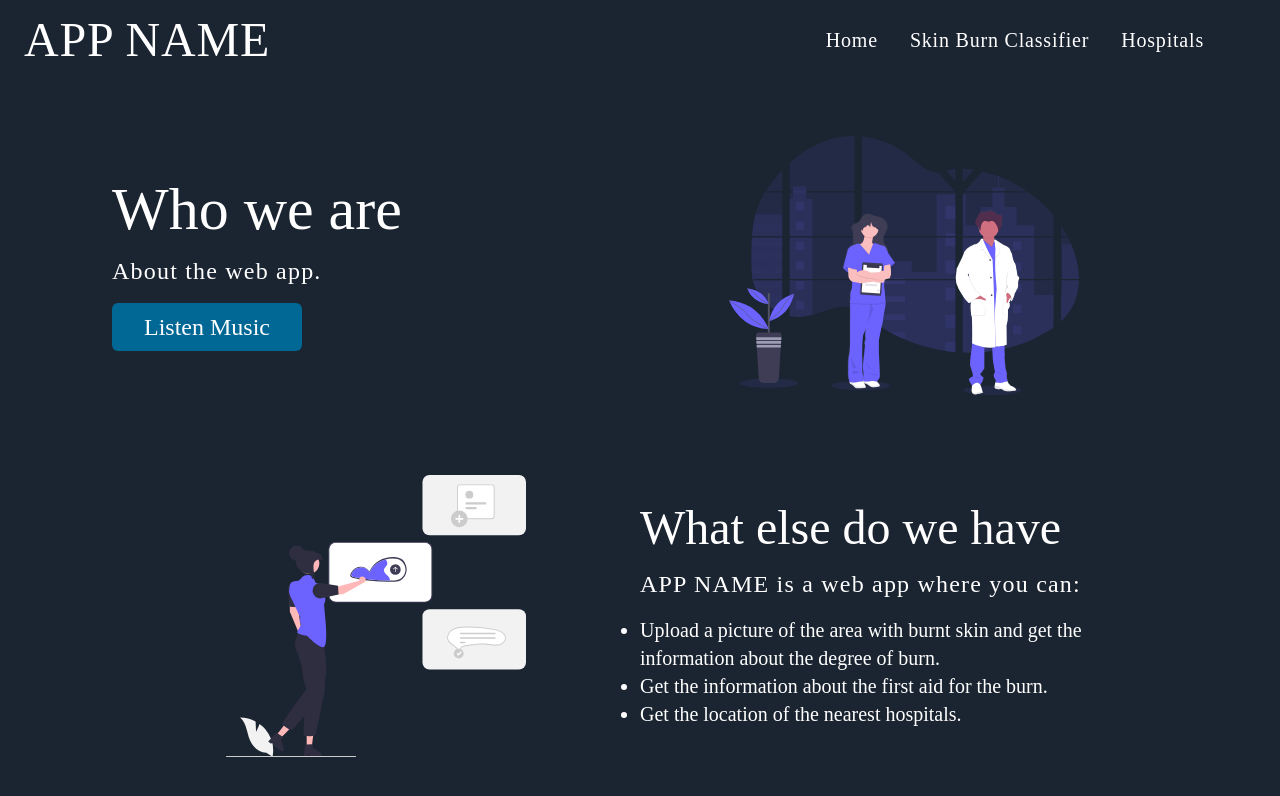
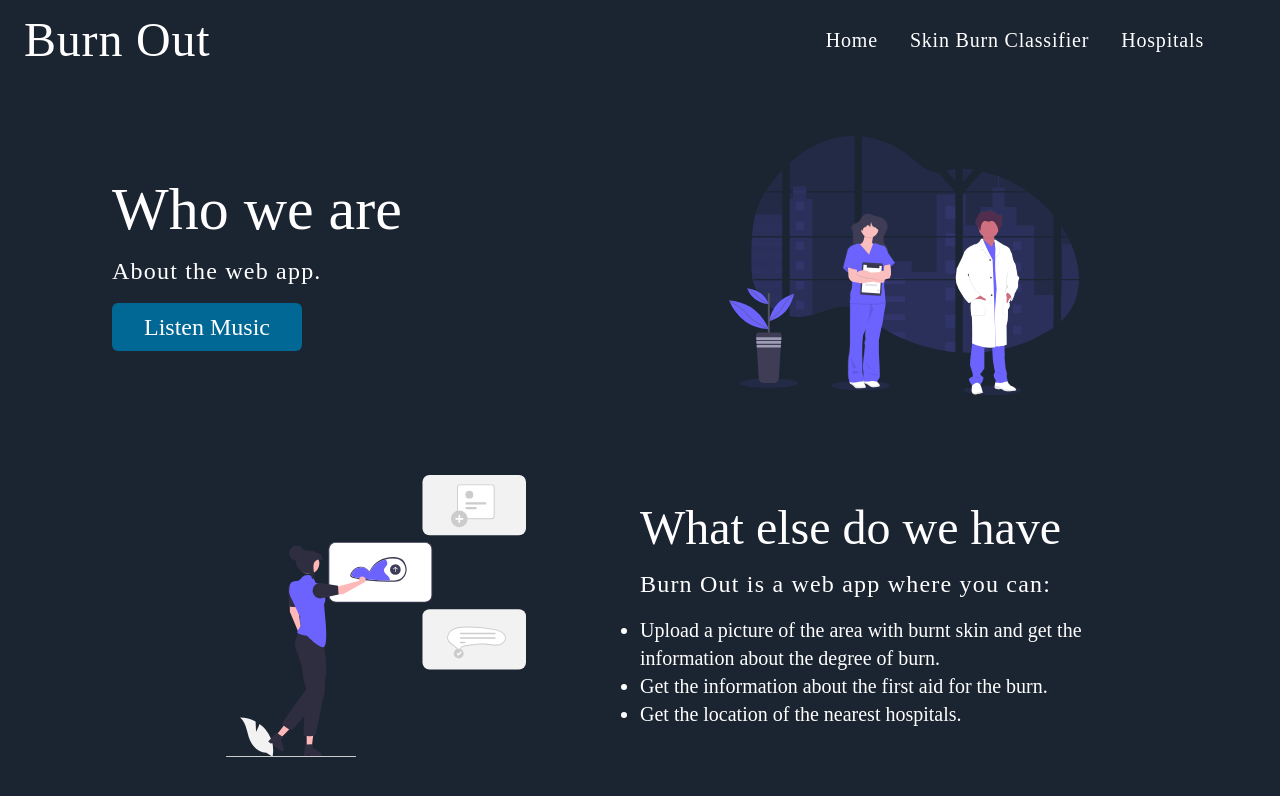
Before and after one commit to Harshal0902/Hackdemonium-2.0, a React (Create React App) app in the folder client/: page / in a window 1280 px wide. Shown: the top 796 px of the page. Built offline with nearby package versions, Linux system fonts and the light colour scheme.

Commit message:
✨ Update site name

```diff
--- a/client/public/index.html
+++ b/client/public/index.html
@@ -24,7 +24,7 @@
       work correctly both with client-side routing and a non-root public URL.
       Learn how to configure a non-root public URL by running `npm run build`.
     -->
-    <title>APP NAME</title>
+    <title>Burn Out</title>
   </head>
   <body>
     <noscript>You need to enable JavaScript to run this app.</noscript>
--- a/client/src/components/Navbar.js
+++ b/client/src/components/Navbar.js
@@ -9,7 +9,7 @@ export default function Navbar() {
     return (
         <div >
             <nav className="flex items-center py-2 flex-wrap px-4 text-fontColor tracking-wider">
-                <Link to="/"><span className="p-2 mr-4 inline-flex items-center text-4xl md:text-5xl cursor-pointer font-base text-white">APP NAME
+                <Link to="/"><span className="p-2 mr-4 inline-flex items-center text-4xl md:text-5xl cursor-pointer font-base text-white">Burn Out
                 </span></Link>
                 <button className="lg:hidden right-0 absolute md:px-8 px-6 mr-1 mb-1 ease-linear transition-all duration-150" type="button" onClick={() => setShowNavbar(true)} aria-hidden="false" aria-label="button">
                     <HiOutlineMenuAlt3 className="h-7 w-7" aria-hidden="false" />
@@ -23,7 +23,7 @@ export default function Navbar() {
                                     <div className="flex items-start justify-between p-5 border-solid rounded-t">
                                         <Link activeClass="active" to="about" spy={true} smooth={true} offset={-150} duration={250}>
                                             <div className="text-2xl font-base tracking-wide cursor-pointer">
-                                                APP NAME
+                                                Burn Out
                                             </div>
                                         </Link>
 
--- a/client/src/pages/Home.js
+++ b/client/src/pages/Home.js
@@ -28,7 +28,7 @@ export default function Home() {
                 </div>
                 <div className=''>
                     <h1 className='text-5xl'>What else do we have</h1>
-                    <p className='text-xl md:text-2xl py-4 tracking-wider'>APP NAME is a web app where you can:
+                    <p className='text-xl md:text-2xl py-4 tracking-wider'>Burn Out is a web app where you can:
                     </p>
                     <ul className="text-xl">
                         <li className="list-disc">Upload a picture of the area with burnt skin and get the information about the degree of burn.</li>
```
Also changed, not shown: 1 other file (tests, documents, lock files or other folders).
